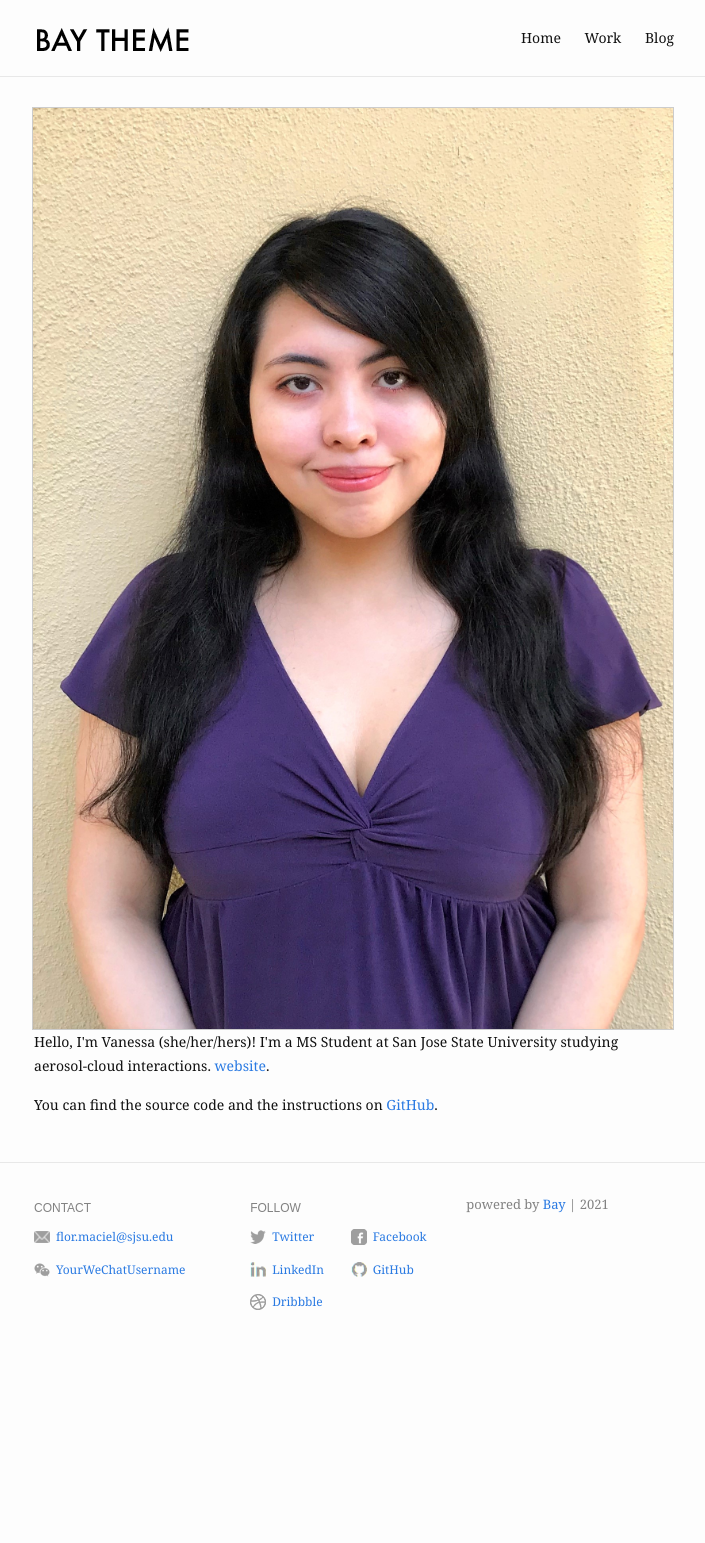
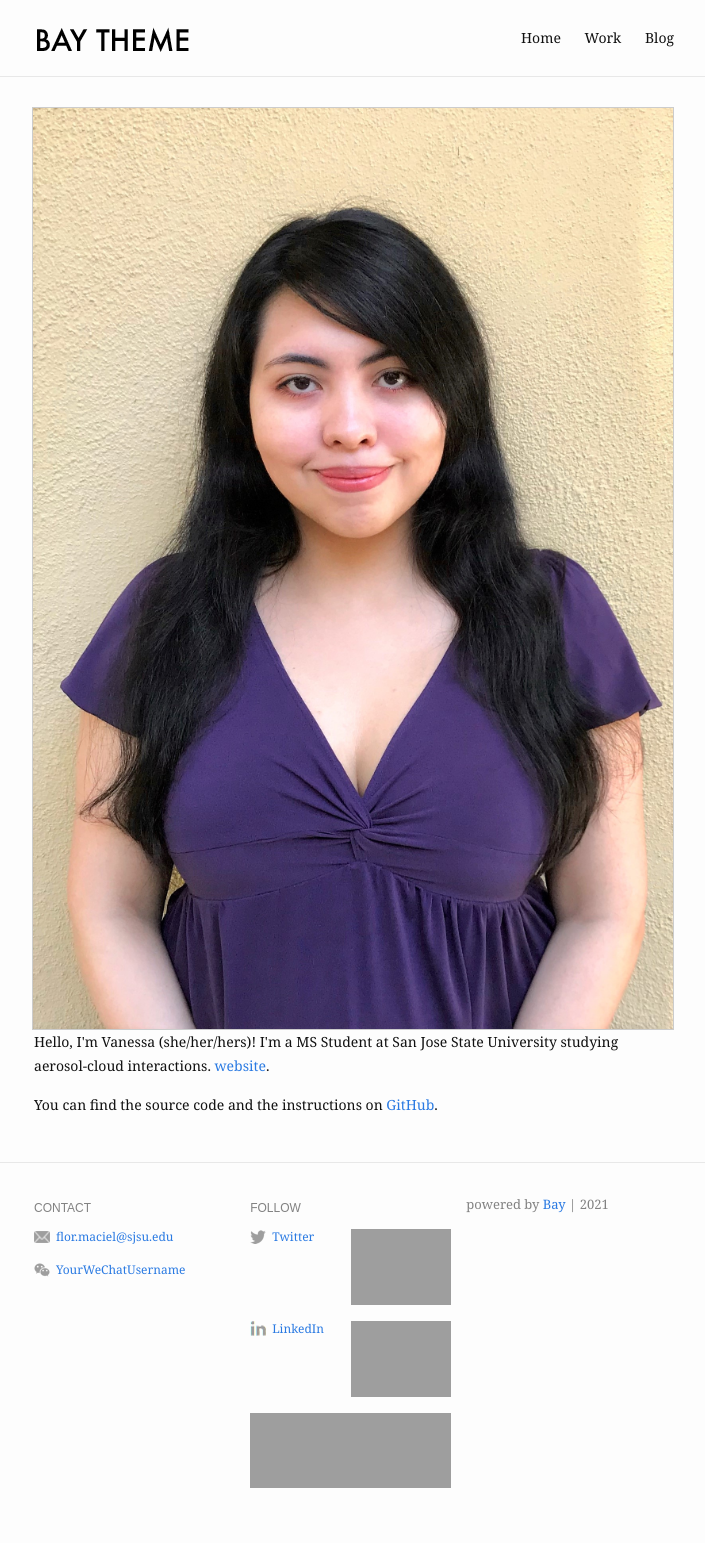
Before and after one commit to florvanessamaciel/florvmaciel.github.io, a Jekyll site: the page built from index.md, in a window 1280 px wide. Shown: the whole page, without its empty margins (286-991 px from the left). Built offline with Jekyll 4.4.1, drawn with Linux system fonts in a browser that asks for light colours; before the commit the page ends 1365 px from its top, so only the background shows below that; some of the changed lines change nothing that is shown.

Commit message:
Update _config.yml

```diff
--- a/_config.yml
+++ b/_config.yml
@@ -29,16 +29,16 @@
     - name: Twitter
       link: http://twitter.com/florvmaciel
       username: "@florvmaciel"
-    - name: Facebook
-      link: http://facebook.com/YourFacebookUsername
+    - name: #Facebook
+      link: #http://facebook.com/YourFacebookUsername
     - name: LinkedIn
       link: https://www.linkedin.com/in/fvmaciel
-    - name: GitHub
-      link: http://github.com/YourGitHubUsername
-    - name: Dribbble
-      link: https://dribbble.com/YourDribbbleUsername
-#   - name: RSS
-#     link: /feed.xml
+    - name: #GitHub
+      link: #http://github.com/YourGitHubUsername
+    - name: #Dribbble
+      link: #https://dribbble.com/YourDribbbleUsername
+    - name: #RSS
+      link: #/feed.xml
 
 # Build settings
 markdown: kramdown
```
